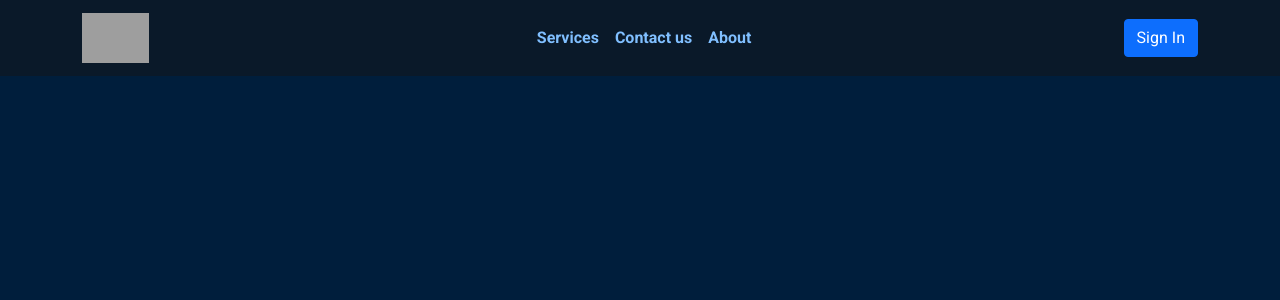
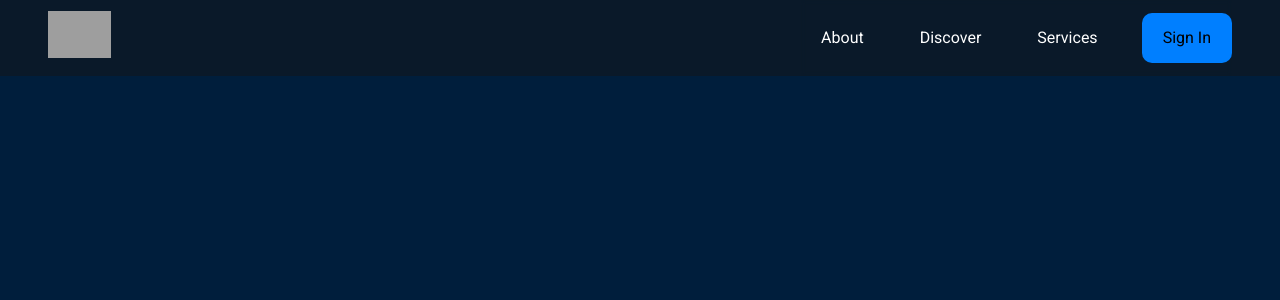
Before and after one commit to ederivc/password-manager, a React (Create React App) app in the folder client/: page /home in a window 1280 px wide. Shown: the top 300 px of the page. Built offline with nearby package versions, Linux system fonts and the light colour scheme; no server answers.

Commit message:
fix navbar

```diff
--- a/client/src/components/Navigation/Navigation.jsx
+++ b/client/src/components/Navigation/Navigation.jsx
@@ -1,21 +1,24 @@
 import React, { useState, useEffect } from "react";
 import { url } from "../../api/api";
-import { Link, useNavigate } from "react-router-dom";
+import { Link, useNavigate, useLocation } from "react-router-dom";
 import { useAuth } from "../../hooks/useAuth";
-import {
-  Container,
-  Nav,
-  Navbar,
-  Button,
-  Dropdown,
-  DropdownButton,
-} from "react-bootstrap";
 
 import "./Navigation.scss";
 
 const Navigation = () => {
-  const { name, isAuth, isLoading, logoutUser } = useAuth();
   const navigate = useNavigate();
+  const location = useLocation();
+  const [menuOpen, setMenuOpen] = useState(false);
+  const { name, isAuth, logoutUser } = useAuth();
+
+  const menuToggleHandler = () => {
+    setMenuOpen(!menuOpen);
+  };
+
+  const handleLoginRedirect = () => {
+    if (location.pathname !== "/login") menuToggleHandler();
+    navigate("/login");
+  };
 
   const handleLogout = async () => {
     const res = await logoutUser();
@@ -26,50 +29,74 @@ const Navigation = () => {
   };
 
   return (
-    <Navbar collapseOnSelect expand="lg" className="navbar">
-      <Container>
-        <Navbar.Brand as={Link} to="/">
-          <img src={`${url}/img/password.png`} alt="passwordmanager" />
-        </Navbar.Brand>
-        <Navbar.Toggle aria-controls="responsive-navbar-nav" />
-        <Navbar.Collapse id="responsive-navbar-nav">
-          <Nav className="mx-auto">
-            <Nav.Link href="#pricing">Services</Nav.Link>
-            <Nav.Link href="#pricing">Contact us</Nav.Link>
-            <Nav.Link href="#features">About</Nav.Link>
-          </Nav>
-          <Nav>
+    <header className="header">
+      <div className="header__content">
+        <h2 className="header__content__logo">
+          <Link to="/">
+            <img src={`${url}/img/password.png`} alt="passwordmanager" />
+          </Link>
+        </h2>
+        <nav className={`header__content__nav ${menuOpen ? "isMenu" : ""}`}>
+          <ul>
             {isAuth ? (
-              <DropdownButton
-                id="nav-dropdown"
-                title={
-                  <span>
-                    <i className="fa fa-user fa-fw"></i>
-                    {` ${name}`}
-                  </span>
-                }
+              <>
+                <li>
+                  <Link to="/">Passwords</Link>
+                </li>
+                <li>
+                  <Link to="/">Manage</Link>
+                </li>
+                <li>
+                  <Link to="/">Groups</Link>
+                </li>
+                <li>
+                  <Link to="/">Generate</Link>
+                </li>
+                <li>
+                  <button className="header__content__nav__btn">{name}</button>
+                </li>
+              </>
+            ) : (
+              <>
+                <li>
+                  <Link to="/">About</Link>
+                </li>
+                <li>
+                  <Link to="/">Discover</Link>
+                </li>
+                <li>
+                  <Link to="/">Services</Link>
+                </li>
+              </>
+            )}
+          </ul>
+          {!isAuth ? (
+            <button
+              onClick={handleLoginRedirect}
+              className="header__content__nav__btn"
+            >
+              Sign In
+            </button>
+          ) : (
+            <Link to="/">
+              <button
+                onClick={handleLogout}
+                className="header__content__nav__logout"
               >
-                <Dropdown.Item href="#/action-1">
-                  <i className="fas fa-user-circle"></i> Account
-                </Dropdown.Item>
-                <Dropdown.Item onClick={handleLogout}>
-                  <i className="fas fa-sign-out-alt"></i> Sign out
-                </Dropdown.Item>
-              </DropdownButton>
-            ) : (
-              <Button
-                className="nav-btn"
-                variant="primary"
-                as={Link}
-                to="/login"
-              >
-                Sign In
-              </Button>
-            )}
-          </Nav>
-        </Navbar.Collapse>
-      </Container>
-    </Navbar>
+                Sign Out
+              </button>
+            </Link>
+          )}
+        </nav>
+        <div className="header__content__toggle">
+          {menuOpen ? (
+            <i className="fas fa-times" onClick={menuToggleHandler}></i>
+          ) : (
+            <i className="fas fa-bars" onClick={menuToggleHandler}></i>
+          )}
+        </div>
+      </div>
+    </header>
   );
 };
 
--- a/client/src/components/Navigation/Navigation.scss
+++ b/client/src/components/Navigation/Navigation.scss
@@ -1,33 +1,193 @@
 @use "../../common/common.scss";
 
-.navbar {
-  background-color: common.$base-color;
-  color: #fff !important;
+$spacing-md: 16px;
+$spacing-lg: 32px;
 
-  img {
-    height: 50px;
+@mixin breakpoint($point) {
+  @if $point == 768px {
+    @media (min-width: 48em) {
+      @content;
+    }
   }
 }
 
-.nav-link {
-  color: common.$light-blue !important;
-  font-weight: 700;
+.header {
+  background-color: common.$base-color;
+  width: 100%;
+  height: 76px;
+  padding: 0 1.5rem;
 
-  &:hover {
-    background-color: common.$transparent-blue;
-    border-radius: 5px;
+  @include breakpoint(768px) {
+    padding: 0 3rem;
+  }
+
+  transition: 0.3s ease all;
+
+  &__content {
+    overflow: hidden;
+    color: #fff;
+    margin: 0 auto;
+    max-width: 1920px;
+    height: 100%;
+    display: flex;
+    align-items: center;
+    justify-content: space-between;
+    position: relative;
+    z-index: 100;
+
+    &__logo {
+      font-size: 1.5rem;
+      font-weight: bold;
+      text-decoration: none;
+      color: #fff;
+
+      img {
+        height: 47px;
+        margin-right: 1rem;
+        cursor: pointer;
+      }
+    }
+
+    &__nav {
+      top: 0;
+      right: 100%;
+      bottom: 0;
+      width: 100%;
+      position: fixed;
+      display: flex;
+      flex-direction: column;
+      justify-content: center;
+      align-items: center;
+      text-align: center;
+      background-color: common.$base-color;
+      backdrop-filter: blur(2px);
+      transform: translate(0);
+      transition: 0.3s ease transform;
+
+      @include breakpoint(768px) {
+        transform: none;
+        flex-direction: row;
+        background: transparent;
+        width: auto;
+        height: 100%;
+        position: static;
+      }
+
+      ul {
+        list-style: none;
+        padding: 0;
+        display: flex;
+        flex-direction: column;
+        margin-bottom: $spacing-lg;
+
+        @include breakpoint(768px) {
+          flex-direction: row;
+          align-items: center;
+          margin-bottom: 0;
+          margin-right: calc(0.5rem + $spacing-md);
+        }
+
+        li {
+          &:not(:last-child) {
+            margin-bottom: $spacing-lg;
+
+            @include breakpoint(768px) {
+              margin-bottom: 0;
+              margin-right: $spacing-md;
+            }
+          }
+
+          a {
+            text-decoration: none;
+            color: inherit;
+            padding: 0.75rem 1.25rem;
+            border-radius: 10px;
+            transition: 0.3s ease all;
+
+            &:hover {
+              background: rgba(#fff, 0.1);
+            }
+
+            &:active {
+              border-radius: calc(10px + 6px);
+              background: linear-gradient(rgba(#fff, 0.1), rgba(#fff, 0.2));
+            }
+          }
+        }
+      }
+
+      &__btn,
+      &__logout {
+        cursor: pointer;
+        outline: none;
+        padding: 0.75rem 1.25rem;
+        border-radius: 10px;
+        font-size: 1rem;
+        font-family: inherit;
+        background: common.$medium-blue;
+        color: #000;
+        border: 1px solid transparent;
+        transition: 0.3s ease all;
+      }
+
+      &__btn {
+        color: #000;
+
+        &:hover {
+          border-color: common.$medium-blue;
+          background: rgba(common.$medium-blue, 0.1);
+          color: common.$medium-blue;
+        }
+
+        &:active {
+          border-color: common.$medium-blue;
+          background: linear-gradient(
+            rgba(common.$medium-blue, 0.2),
+            rgba(common.$medium-blue, 0.3)
+          );
+          color: common.$medium-blue;
+        }
+      }
+
+      &__logout {
+        color: #fff;
+
+        &:hover {
+          border-color: common.$line-blue;
+          background: rgba(common.$line-blue, 0.1);
+          color: common.$medium-blue;
+        }
+
+        &:active {
+          border-color: common.$line-blue;
+          background: linear-gradient(
+            rgba(common.$line-blue, 0.2),
+            rgba(common.$line-blue, 0.3)
+          );
+          color: common.$medium-blue;
+        }
+      }
+
+      &.isMenu {
+        transform: translate(100%);
+      }
+    }
+
+    &__toggle {
+      cursor: pointer;
+      display: flex;
+      align-items: center;
+      font-size: 2rem;
+      transition: 0.3s ease all;
+      position: relative;
+
+      &:hover {
+        color: common.$medium-blue;
+      }
+
+      @include breakpoint(768px) {
+        display: none;
+      }
+    }
   }
 }
-
-.navbar-toggler {
-  border-color: common.$base-gray !important;
-  color: #fff !important;
-}
-
-.navbar-toggler-icon {
-  background-color: common.$medium-blue !important;
-  height: 35px !important;
-  width: 40px !important;
-  border-radius: 2px;
-  border-color: #fff !important;
-}
--- a/client/src/pages/PasswordManager/Home/Home.jsx
+++ b/client/src/pages/PasswordManager/Home/Home.jsx
@@ -1,7 +1,13 @@
 import React from "react";
 
+import "./Home.scss";
+
 const Home = () => {
-  return <h1>HOME PAGE</h1>;
+  return (
+    <div className="home">
+      <h1>HOME PAGE</h1>
+    </div>
+  );
 };
 
 export { Home };
--- /dev/null
+++ b/client/src/pages/PasswordManager/Home/Home.scss
@@ -0,0 +1 @@
+@use "../../../common/common.scss";
--- a/client/src/routes/AppRouter.jsx
+++ b/client/src/routes/AppRouter.jsx
@@ -16,10 +16,10 @@ const AppRouter = () => {
     <Router>
       <Layout>
         <Routes>
-          <Route exact path="/" element={<Website />}></Route>
-          <Route exact path="/login" element={<Login />}></Route>
-          <Route exact path="/register" element={<Register />}></Route>
-
+          <Route exact path="/" element={<Website />} />
+          <Route exact path="/login" element={<Login />} />
+          <Route exact path="/register" element={<Register />} />
+          {/* PRIVATE ROUTES */}
           <Route
             path="/home"
             element={
@@ -29,8 +29,8 @@ const AppRouter = () => {
                 </PrivateRoute>
               )
             }
-          ></Route>
-          <Route exact path="*" element={<NotFound />}></Route>
+          />
+          <Route exact path="*" element={<NotFound />} />
         </Routes>
       </Layout>
     </Router>
```
